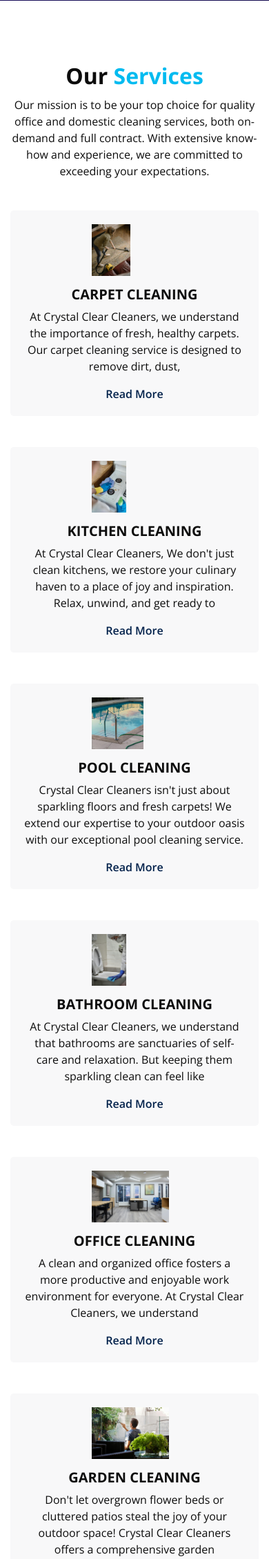
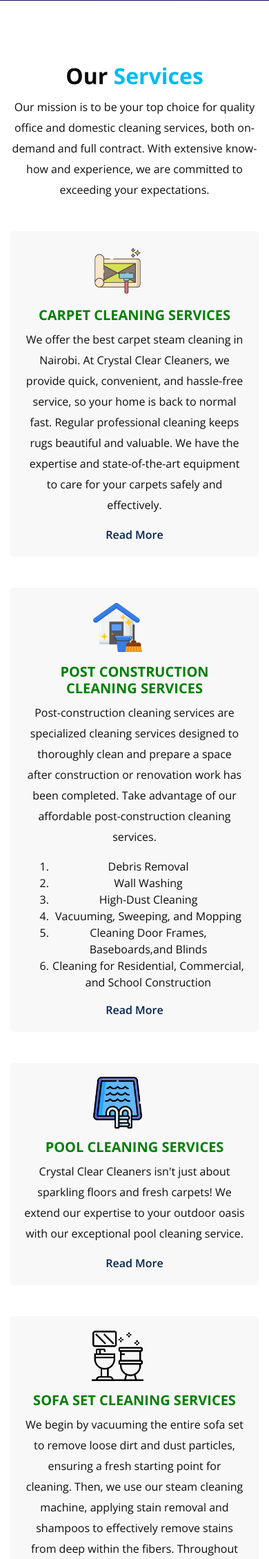
Before and after one commit to benson1000/Crystal-Clear-Cleaners, a Django app: page / in a window 390 px wide. Shown: the part 789-3049 px from the top of the page at 69% size. Run offline with Django 5.2, Linux system fonts and the light colour scheme; some libraries are stand-ins or nearby versions; some web fonts are replaced.

Commit message:
still working on frontend

```diff
--- a/app/templates/pages/home.html
+++ b/app/templates/pages/home.html
@@ -94,12 +94,12 @@
 
   <section class="service_section layout_padding">
     <div class="service_container">
-      <div class="container ">
+      <div class="container-fluid">
         <div class="heading_container heading_center">
           <h2>
             Our <span>Services</span>
           </h2>
-          <p>
+          <p style="line-height: 30px;">
             Our mission is to be your top choice for quality office and domestic cleaning services, both on-demand and full contract. With extensive know-how and experience, we are committed to exceeding your expectations.
           </p>
         </div>
@@ -107,14 +107,14 @@
           <div class="col-md-4 ">
             <div class="box ">
               <div class="img-box">
-                <img src="{% static 'images/carpet.jpg' %}" alt="">
+                <img src="{% static 'images/carpet-cleaner.png' %}" alt="">
               </div>
               <div class="detail-box">
-                <h5>
-                  Carpet Cleaning
+                <h5 style="color: green;">
+                  Carpet Cleaning Services
                 </h5>
-                <p>
-                    At Crystal Clear Cleaners, we understand the importance of fresh, healthy carpets. Our carpet cleaning service is designed to remove dirt, dust,
+                <p style="line-height: 30px;">
+                  We offer the best carpet steam cleaning in Nairobi. At Crystal Clear Cleaners, we provide quick, convenient, and hassle-free service, so your home is back to normal fast. Regular professional cleaning keeps rugs beautiful and valuable. We have the expertise and state-of-the-art equipment to care for your carpets safely and effectively.
                 </p>
                 <a href="">
                   Read More
@@ -125,14 +125,22 @@
           <div class="col-md-4 ">
             <div class="box ">
               <div class="img-box">
-                <img src="{% static 'images/kitchen.jpg' %}" alt="">
+                <img src="{% static 'images/house-cleaning.png' %}" alt="">
               </div>
               <div class="detail-box">
-                <h5>
-                  kitchen Cleaning
+                <h5 style="color: green;">
+                  Post Construction Cleaning Services
                 </h5>
-                <p>
-                    At Crystal Clear Cleaners, We don't just clean kitchens, we restore your culinary haven to a place of joy and inspiration. Relax, unwind, and get ready to
+                <p style="line-height: 30px;">
+                  Post-construction cleaning services are specialized cleaning services designed to thoroughly clean and prepare a space after construction or renovation work has been completed. Take advantage of our affordable post-construction cleaning services.
+                  <ol>
+                  <li>Debris Removal</li>
+                    <li>Wall Washing</li>
+                    <li>High-Dust Cleaning</li>
+                    <li>Vacuuming, Sweeping, and Mopping</li>
+                    <li>Cleaning Door Frames, Baseboards,and Blinds</li>
+                    <li>Cleaning for Residential, Commercial, and School Construction</li>
+                  </ol>
                 </p>
                 <a href="">
                   Read More
@@ -143,13 +151,13 @@
           <div class="col-md-4 ">
             <div class="box ">
               <div class="img-box">
-                <img src="{% static 'images/pool.jpg' %}" alt="">
+                <img src="{% static 'images/swimming-pool.png' %}" alt="">
               </div>
               <div class="detail-box">
-                <h5>
-                 Pool Cleaning
+                <h5 style="color: green;">
+                 Pool Cleaning Services
                 </h5>
-                <p>
+                <p style="line-height: 30px;">
                     Crystal Clear Cleaners isn't just about sparkling floors and fresh carpets! We extend our expertise to your outdoor oasis with our exceptional pool cleaning service.
                 </p>
                 <a href="">
@@ -161,14 +169,14 @@
           <div class="col-md-4 ">
             <div class="box ">
               <div class="img-box">
-                <img src="{% static 'images/bathroom.jpg' %}" alt="">
+                <img src="{% static 'images/bathroom-cleaning.png' %}" alt="">
               </div>
               <div class="detail-box">
-                <h5>
-                 Bathroom Cleaning
+                <h5 style="color: green;">
+                 Sofa Set Cleaning Services
                 </h5>
-                <p>
-                    At Crystal Clear Cleaners, we understand that bathrooms are sanctuaries of self-care and relaxation. But keeping them sparkling clean can feel like
+                <p style="line-height: 30px;">
+                  We begin by vacuuming the entire sofa set to remove loose dirt and dust particles, ensuring a fresh starting point for cleaning. Then, we use our steam cleaning machine, applying stain removal and shampoos to effectively remove stains from deep within the fibers. Throughout the process, we take care to avoid causing any damage to the fabric.
                 </p>
                 <a href="">
                   Read More
@@ -179,14 +187,22 @@
           <div class="col-md-4 ">
             <div class="box ">
               <div class="img-box">
-                <img src="{% static 'images/office.jpg' %}" alt="">
+                <img src="{% static 'images/office-cleaning.png' %}" alt="">
               </div>
               <div class="detail-box">
-                <h5>
-                 Office Cleaning
+                <h5 style="color: green;">
+                 Office Cleaning Services
                 </h5>
-                <p>
-                    A clean and organized office fosters a more productive and enjoyable work environment for everyone.  At Crystal Clear Cleaners, we understand
+                <p style="line-height: 30px;">
+                  A clean and organized office fosters a more productive and enjoyable work environment for everyone. We offer professional office cleaning services in Nairobi at affordable rates. Our commercial cleaning services include:
+                  <ol>
+                    <li>Daily office cleaners - available for daily visits or as needed</li>
+                    <li>Supplying sanitary products, washroom services, and maintaining hygiene</li>
+                    <li>Commercial carpet cleaning and maintenance</li>
+                    <li>Hard floor cleaning, stripping, and sealing</li>
+                    <li>Industrial cleaning, including move in/out deep cleans.</li>
+                    <li>Commercial office cleaning services in Nairobi.</li>
+                  </ol>
                 </p>
                 <a href="">
                   Read More
@@ -197,14 +213,14 @@
           <div class="col-md-4 ">
             <div class="box ">
               <div class="img-box">
-                <img src="{% static 'images/garden.jpg' %}" alt="">
+                <img src="{% static 'images/kitchen-cleaning.png' %}" alt="">
               </div>
               <div class="detail-box">
-                <h5>
-                 Garden Cleaning
+                <h5 style="color: green;">
+                 Vehicle Interior Cleaning
                 </h5>
-                <p>
-                    Don't let overgrown flower beds or cluttered patios steal the joy of your outdoor space! Crystal Clear Cleaners offers a comprehensive garden
+                <p style="line-height: 30px;">
+                  Over time, vehicle seats, whether leather or fabric, can gather dirt, dust, and stains, resulting in unpleasant odors. We provide comprehensive vehicle cleaning services, covering the dash, seats, mats, hood, trunk, and wheels. Using specially designed upholstery cleaning tools, we dissolve deep dirt to restore the car to its original condition. Additionally, we utilize appropriate products on plastics and leather to prolong the interior's lifespan and enhance its luxurious shine and luster.
                 </p>
                 <a href="">
                   Read More
@@ -228,12 +244,12 @@
   <!-- about section -->
 
   <section class="about_section layout_padding">
-    <div class="container  ">
+    <div class="container-fluid">
       <div class="heading_container heading_center">
         <h2>
           About <span>Us</span>
         </h2>
-        <p>
+        <p style="line-height: 30px;">
             Our mission is to be your top choice for quality office and domestic cleaning services, both on-demand and full contract. With extensive know-how and experience, we are committed to exceeding your expectations.
         </p>
       </div>
@@ -248,7 +264,7 @@
             <h3>
               Why Crystal Clear Cleaners?
             </h3>
-            <p>
+            <p style="line-height: 30px;">
                 Crystal Clear Cleaners, founded in 2015, has been providing cleaning services for homes and businesses. Their goal is to make your space cleaner and more comfortable. They believe the secret to their success is twofold. First, they use well-trained staff, experienced supervisors, and the best equipment and cleaning supplies to get the job done right. Second, they focus on understanding what each customer needs, whether you're a homeowner or a business owner, and create a cleaning plan that fits those specific needs.
             </p>
             <a href="">
@@ -264,78 +280,116 @@
 
   <!-- why section -->
 
-  <section class="why_section layout_padding">
-    <div class="container">
-      <div class="heading_container heading_center">
-        <h2>
-          Why Choose <span>Us</span>
-        </h2>
-      </div>
-      <div class="why_container">
-        <div class="box">
-          <div class="img-box">
-            <img src="{% static 'images/bathroom.jpg' %}" alt="">
+  <section class="service_section layout_padding">
+    <div class="service_container">
+      <div class="container-fluid">
+        <div class="heading_container heading_center">
+          <h2>
+            Why <span>Choose</span> US
+          </h2>
+          <p>
+            REASONS FOR CHOOSING CRYSTAL CLEAR CLEANERS SERVICES:
+          </p>
+        </div>
+        <div class="row">
+          <div class="col-md-4 ">
+            <div class="box ">
+              <div class="img-box">
+                <img src="{% static 'images/accept.png' %}" alt="">
+              </div>
+              <div class="detail-box">
+                <h5 style="color: green;">
+                  Custom Cleaning
+                </h5>
+                <p style="line-height: 30px;">
+                  At Crystal Clear Cleaners, we believe in cleaning your home your way. We discuss your priorities and preferences and blend them with our proven Crystal Clear methodology. Every Crystal Clear crew that cleans your home will have your custom cleaning plan in hand, ensuring you get the clean you want and a home to be proud of. That's why our clients consider us the best cleaning service in Nairobi, Kenya.
+                </p>
+              </div>
+            </div>
           </div>
-          <div class="detail-box">
-            <h5>
-              Expert Management
-            </h5>
-            <p>
-              Incidunt odit rerum tenetur alias architecto asperiores omnis cumque doloribus aperiam numquam! Eligendi corrupti, molestias laborum dolores quod nisi vitae voluptate ipsa? In tempore voluptate ducimus officia id, aspernatur nihil.
-              Tempore laborum nesciunt ut veniam, nemo officia ullam repudiandae repellat veritatis unde reiciendis possimus animi autem natus
-            </p>
+          <div class="col-md-4 ">
+            <div class="box ">
+              <div class="img-box">
+                <img src="{% static 'images/trustworthiness.png' %}" alt="">
+              </div>
+              <div class="detail-box">
+                <h5 style="color: green;">
+                  Trust
+                </h5>
+                <p style="line-height: 30px;">
+                  I trust Crystal Clear Cleaners to take care of my home." Our locally owned and operated office ensures you receive meticulous attention to detail, open communication, and a commitment to your satisfaction. Our unwavering dedication to our clients and years of faithful service have enabled us to provide the best cleaning services in Nairobi, Kenya.
+                </p>
+              </div>
+            </div>
           </div>
-        </div>
-        <div class="box">
-          <div class="img-box">
-            <img src="{% static 'images/carpet.jpg' %}" alt="">
+          <div class="col-md-4 ">
+            <div class="box ">
+              <div class="img-box">
+                <img src="{% static 'images/24hr.png' %}" alt="">
+              </div>
+              <div class="detail-box">
+                <h5 style="color: green;">
+                 24 Hour Guarantee
+                </h5>
+                <p style="line-height: 30px;">
+                  Our guarantee means peace of mind. If you're not completely satisfied with a service, notify us within 24 hours, and we'll come back at no extra charge to meet your expectations. Your satisfaction is our priority.
+                </p>
+              </div>
+            </div>
           </div>
-          <div class="detail-box">
-            <h5>
-              Secure Investment
-            </h5>
-            <p>
-              Incidunt odit rerum tenetur alias architecto asperiores omnis cumque doloribus aperiam numquam! Eligendi corrupti, molestias laborum dolores quod nisi vitae voluptate ipsa? In tempore voluptate ducimus officia id, aspernatur nihil.
-              Tempore laborum nesciunt ut veniam, nemo officia ullam repudiandae repellat veritatis unde reiciendis possimus animi autem natus
-            </p>
+          <div class="col-md-4 ">
+            <div class="box ">
+              <div class="img-box">
+                <img src="{% static 'images/clean.png' %}" alt="">
+              </div>
+              <div class="detail-box">
+                <h5 style="color: green;">
+                 Is Clean, My Home looks Clean
+                </h5>
+                <p style="line-height: 30px;">
+                  My home has never looked better thanks to Crystal Clear Cleaners, the best in Nairobi. Everyone notices how clean it is. There's nothing like coming home to a spotless house and feeling proud.
+                </p>
+              </div>
+            </div>
           </div>
-        </div>
-        <div class="box">
-          <div class="img-box">
-            <img src="{% static 'images/client2.jpg' %}" alt="">
+          <div class="col-md-4 ">
+            <div class="box ">
+              <div class="img-box">
+                <img src="{% static 'images/contract.png' %}" alt="">
+              </div>
+              <div class="detail-box">
+                <h5 style="color: green;">
+                 No Contracts
+                </h5>
+                <p style="line-height: 30px;">
+                  There are no contracts." At Crystal Clear Cleaners, we believe we're only as good as our last cleaning. You can cancel or suspend service anytime, for any reason. Enjoy the flexibility.
+                </p>
+
+              </div>
+            </div>
           </div>
-          <div class="detail-box">
-            <h5>
-              Instant Trading
-            </h5>
-            <p>
-              Incidunt odit rerum tenetur alias architecto asperiores omnis cumque doloribus aperiam numquam! Eligendi corrupti, molestias laborum dolores quod nisi vitae voluptate ipsa? In tempore voluptate ducimus officia id, aspernatur nihil.
-              Tempore laborum nesciunt ut veniam, nemo officia ullam repudiandae repellat veritatis unde reiciendis possimus animi autem natus
-            </p>
-          </div>
-        </div>
-        <div class="box">
-          <div class="img-box">
-            <img src="{% static 'images/kitchen.jpg' %}" alt="">
-          </div>
-          <div class="detail-box">
-            <h5>
-              Happy Customers
-            </h5>
-            <p>
-              Incidunt odit rerum tenetur alias architecto asperiores omnis cumque doloribus aperiam numquam! Eligendi corrupti, molestias laborum dolores quod nisi vitae voluptate ipsa? In tempore voluptate ducimus officia id, aspernatur nihil.
-              Tempore laborum nesciunt ut veniam, nemo officia ullam repudiandae repellat veritatis unde reiciendis possimus animi autem natus
-            </p>
+          <div class="col-md-4 ">
+            <div class="box ">
+              <div class="img-box">
+                <img src="{% static 'images/affordable.png' %}" alt="">
+              </div>
+              <div class="detail-box">
+                <h5 style="color: green;">
+                 Affordability
+                </h5>
+                <p style="line-height: 30px;">
+                  "Crystal Clear Cleaners fits my budget." Our flexibility extends to fashioning the right amount of help at the right intervals to make a difference for our customers within their budget.
+
+                </p>
+              </div>
+            </div>
           </div>
         </div>
       </div>
-      <div class="btn-box">
-        <a href="">
-          Read More
-        </a>
-      </div>
     </div>
   </section>
+
+
 
   <!-- end why section -->
 
@@ -513,7 +567,7 @@
                   </div>
                   <i class="fa fa-quote-left" aria-hidden="true"></i>
                 </div>
-                <p>
+                <p style="line-height: 30px;">
                     As an owner of an office, my office was cleaned by Crystal Clear Cleaners, I must say, I'm thoroughly impressed. Their attention to detail and professionalism truly transformed our workspace into a pristine environment. I highly recommend their services to anyone seeking top-notch office cleaning.
                 </p>
               </div>
@@ -536,7 +590,7 @@
                   </div>
                   <i class="fa fa-quote-left" aria-hidden="true"></i>
                 </div>
-                <p>
+                <p style="line-height: 30px;">
                     Crystal Clear cleaners did a fantastic job cleaning my pool. The water is now crystal clear and inviting. I highly recommend their services for anyone looking for thorough and reliable pool cleaning.
                 </p>
               </div>
@@ -559,7 +613,7 @@
                   </div>
                   <i class="fa fa-quote-left" aria-hidden="true"></i>
                 </div>
-                <p>
+                <p style="line-height: 30px;">
                     I must commend Crystal Clear cleaners for their exceptional carpet cleaning service. They did a remarkable job, leaving my carpet looking fresh and spotless. I'm truly impressed with their professionalism and attention to detail. I highly recommend Crystal Clear cleaners to anyone in need of top-notch carpet cleaning.
                 </p>
               </div>
@@ -582,7 +636,7 @@
                   </div>
                   <i class="fa fa-quote-left" aria-hidden="true"></i>
                 </div>
-                <p>
+                <p style="line-height: 30px;">
                     I'm delighted to share my experience with Crystal Clear cleaners. They did an outstanding job cleaning my kitchen, leaving it sparkling clean and organized. I'm impressed by their thoroughness and efficiency. I highly recommend Crystal Clear cleaners to anyone seeking professional kitchen cleaning services. Thank you for making my kitchen shine!
                 </p>
               </div>
@@ -647,8 +701,8 @@
             <h4>
               Info
             </h4>
-            <p>
-                Crystal Clear Cleaners: Where cleanliness becomes art. We specialize in eco-friendly solutions, ensuring every surface sparkles.
+            <p style="line-height: 30px;">
+                We provide expert cleaning services to businesses and homes. With over 10 years of experience we'll ensure that you're always getting the best results from an award-winning firm focused on quality.
             </p>
           </div>
         </div>
```
Also changed, not shown: app/static/images/24hr.png (added), app/static/images/accept.png (added), app/static/images/affordable.png (added), app/static/images/bathroom-cleaning.png (added), app/static/images/carpet-cleaner.png (added), app/static/images/clean.png (added), app/static/images/contract.png (added), app/static/images/customers.png (added), app/static/images/expert-management.png (added), app/static/images/house-cleaning.png (added), app/static/images/kitchen-cleaning.png (added), app/static/images/kitchen.png (added), app/static/images/office-cleaning.png (added), app/static/images/swimming-pool.png (added), 1 more files.
